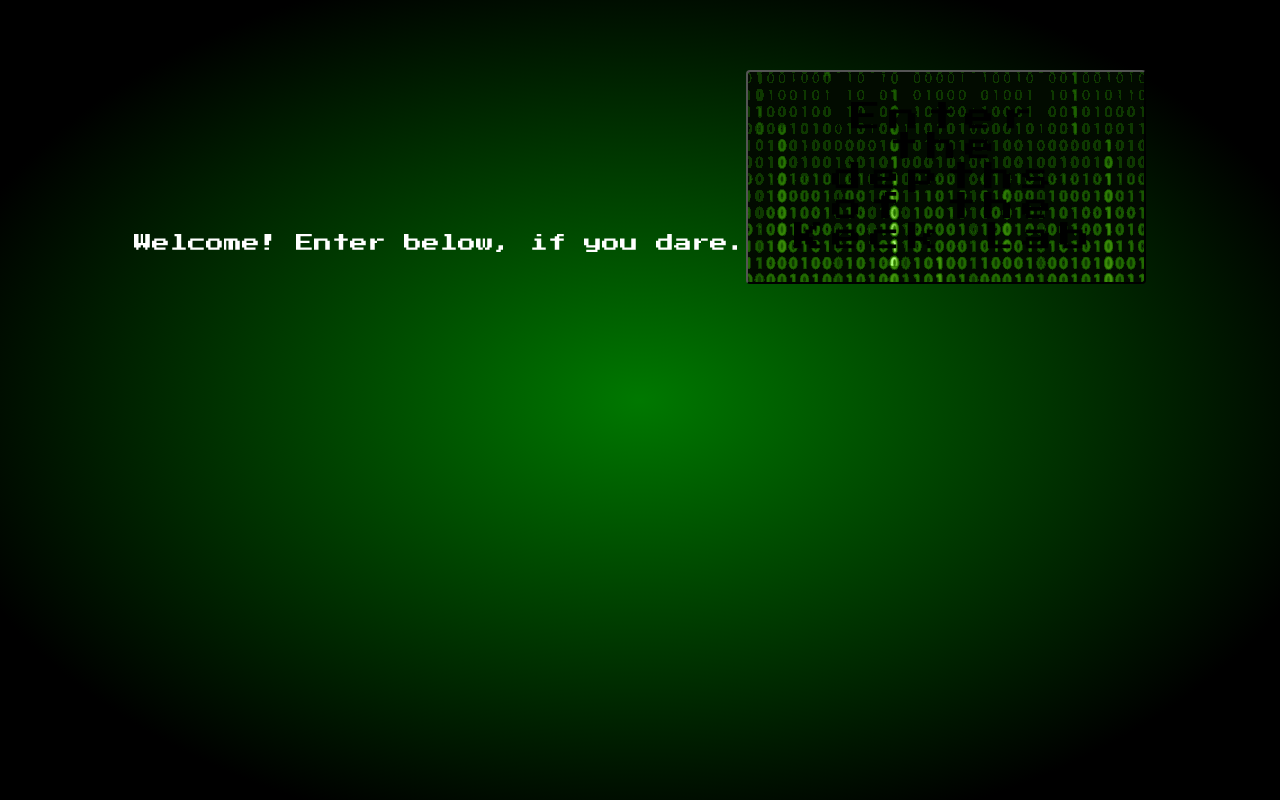
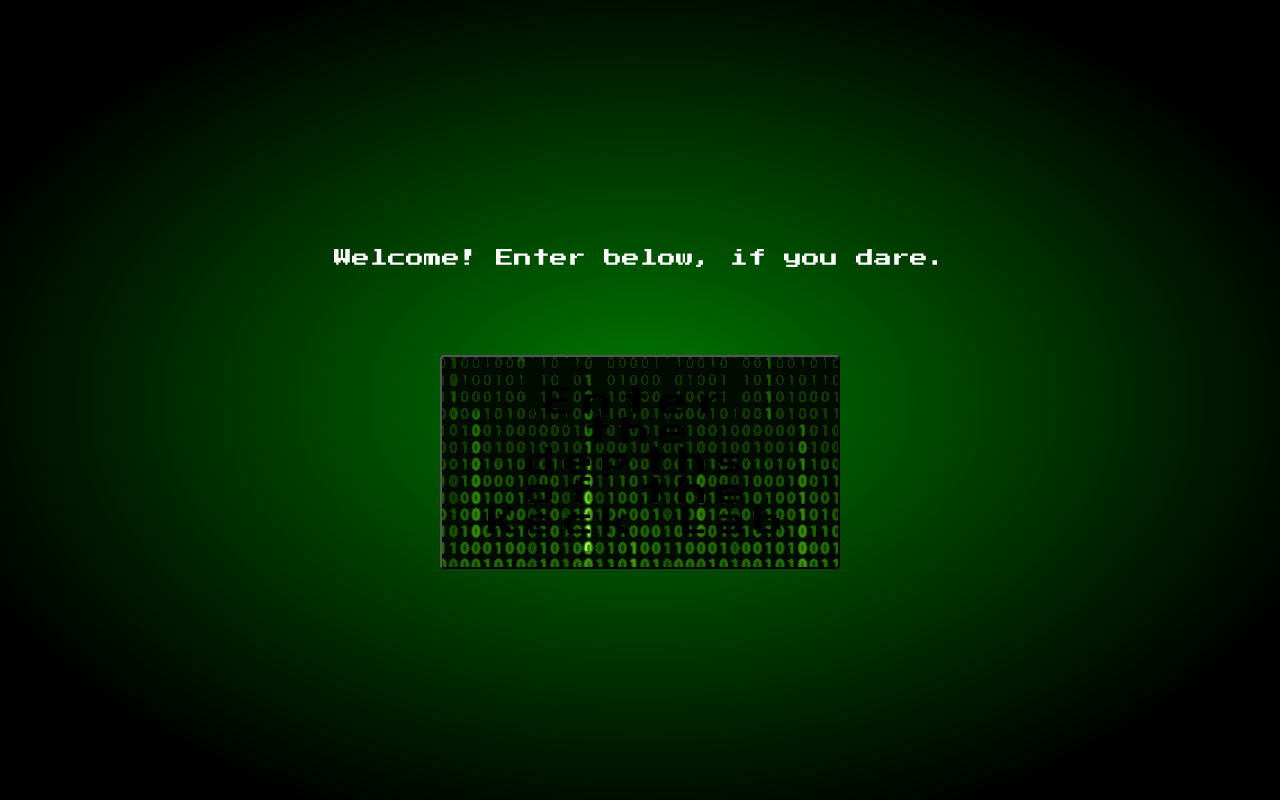
Before and after one commit to djacosta-01/TheEsapists, a React (Create React App) app in the folder keck-escape-room/: page / in a window 1280 px wide. Built offline with nearby package versions, Linux system fonts and the light colour scheme; no server answers.

Commit message:
Fixed up sign in page

```diff
--- a/keck-escape-room/src/components/App.css
+++ b/keck-escape-room/src/components/App.css
@@ -1,15 +1,15 @@
 @import url("https://fonts.googleapis.com/css?family=Press+Start+2P&display=swap");
 
-.App {
-  text-align: center;
+body {
+  margin: 0;
 }
 
-.App-logo {
-  height: 40vmin;
-  pointer-events: none;
-}
-
-header {
+#App-header {
+  display: flex;
+  flex-direction: column;
+  margin: 0;
+  justify-content: center;
+  align-items: center;
   background-color: black;
   background-image: radial-gradient(rgba(0, 120, 0, 1), black 80%);
   height: 100vh;
@@ -17,37 +17,3 @@ header {
   color: white;
   font-family: "Press Start 2P";
 }
-
-.logInButton {
-  margin-top: 70px;
-  width: 400px;
-  font-size: 30px;
-  font-family: inherit;
-  padding: 30px;
-  letter-spacing: 8px;
-  transition: 0.4s cubic-bezier(1, 0, 0, 1);
-  border-radius: 4px;
-  background-image: url("./codeGif.gif");
-}
-
-.logInButton:hover {
-  color: white;
-  transition: 1s ease-out;
-  width: 450px;
-  font-size: 40px;
-}
-
-.App-header {
-  background-color: #282c34;
-  min-height: 100vh;
-  display: flex;
-  flex-direction: column;
-  align-items: center;
-  justify-content: center;
-  font-size: calc(10px + 2vmin);
-  color: white;
-}
-
-.App-link {
-  color: #61dafb;
-}
--- a/keck-escape-room/src/components/App.js
+++ b/keck-escape-room/src/components/App.js
@@ -1,11 +1,13 @@
 import "./App.css";
 import { SignIn, SignOut, useAuthentication } from "../services/authService";
+import NavBar from "../components/Navbar";
 
 function App() {
   const user = useAuthentication();
   return (
     <div className="App">
       <header id="App-header">{!user ? <SignIn /> : <SignOut />}</header>
+      <NavBar />
     </div>
   );
 }
--- a/keck-escape-room/src/components/Navbar.js
+++ b/keck-escape-room/src/components/Navbar.js
@@ -0,0 +1,5 @@
+export default function NavBar() {
+  <nav>
+    <a href="#">Home</a>
+  </nav>;
+}
--- /dev/null
+++ b/keck-escape-room/src/services/authService.css
@@ -0,0 +1,25 @@
+#signInContainer {
+  display: flex;
+  flex-direction: column;
+  justify-content: center;
+  align-items: center;
+}
+
+#logInButton {
+  margin-top: 70px;
+  width: 400px;
+  font-size: 30px;
+  font-family: inherit;
+  padding: 30px;
+  letter-spacing: 8px;
+  transition: 0.4s cubic-bezier(1, 0, 0, 1);
+  border-radius: 4px;
+  background-image: url("./codeGif.gif");
+}
+
+#logInButton:hover {
+  color: white;
+  transition: 1s ease-out;
+  width: 450px;
+  font-size: 40px;
+}
--- a/keck-escape-room/src/services/authService.js
+++ b/keck-escape-room/src/services/authService.js
@@ -1,30 +1,25 @@
 import { useState, useEffect } from "react";
+import "./authService.css";
 import { signInWithPopup, GoogleAuthProvider, signOut } from "firebase/auth";
 import { auth } from "../firebaseConfig";
 
 export function SignIn() {
   return (
-    <div>
-      Welcome! Enter below, if you dare.
+    <div id="signInContainer">
+      <p>Welcome! Enter below, if you dare. </p>
       <button
         onClick={() => signInWithPopup(auth, new GoogleAuthProvider())}
-        className="logInButton"
+        id="logInButton"
       >
         Enter the depths of the Keck Lab
       </button>
-      {/* <button
-        id="signIn"
-        onClick={() => signInWithPopup(auth, new GoogleAuthProvider())}
-      >
-        Sign In
-      </button> */}
     </div>
   );
 }
 
 export function SignOut() {
   return (
-    <div>
+    <div id="signOutContainer">
       Hello, {auth.currentUser.displayName} &nbsp;
       <button onClick={() => signOut(auth)}>Sign Out</button>
     </div>
```
Also changed, not shown: keck-escape-room/src/services/codeGif.gif (renamed from keck-escape-room/src/components/codeGif.gif).
